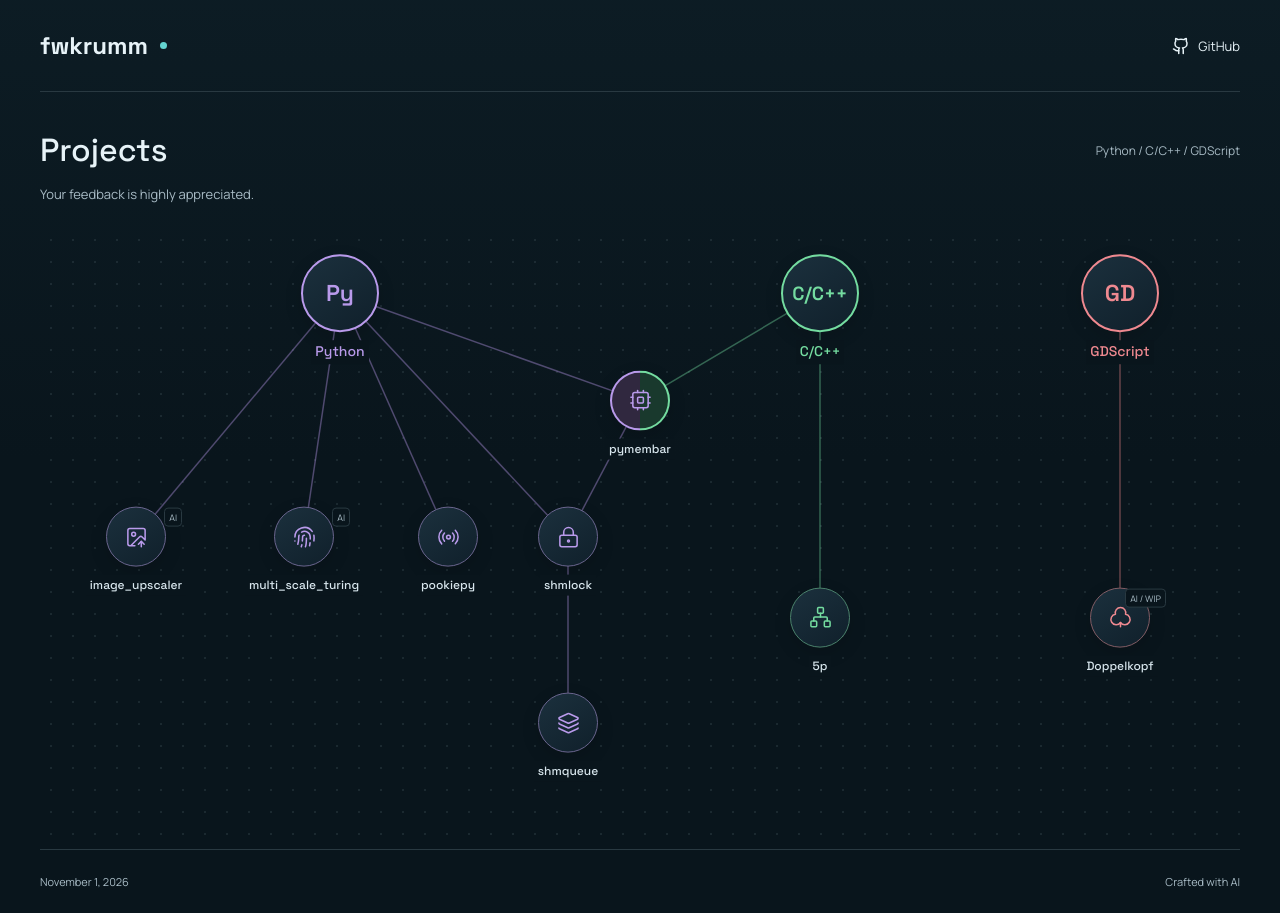
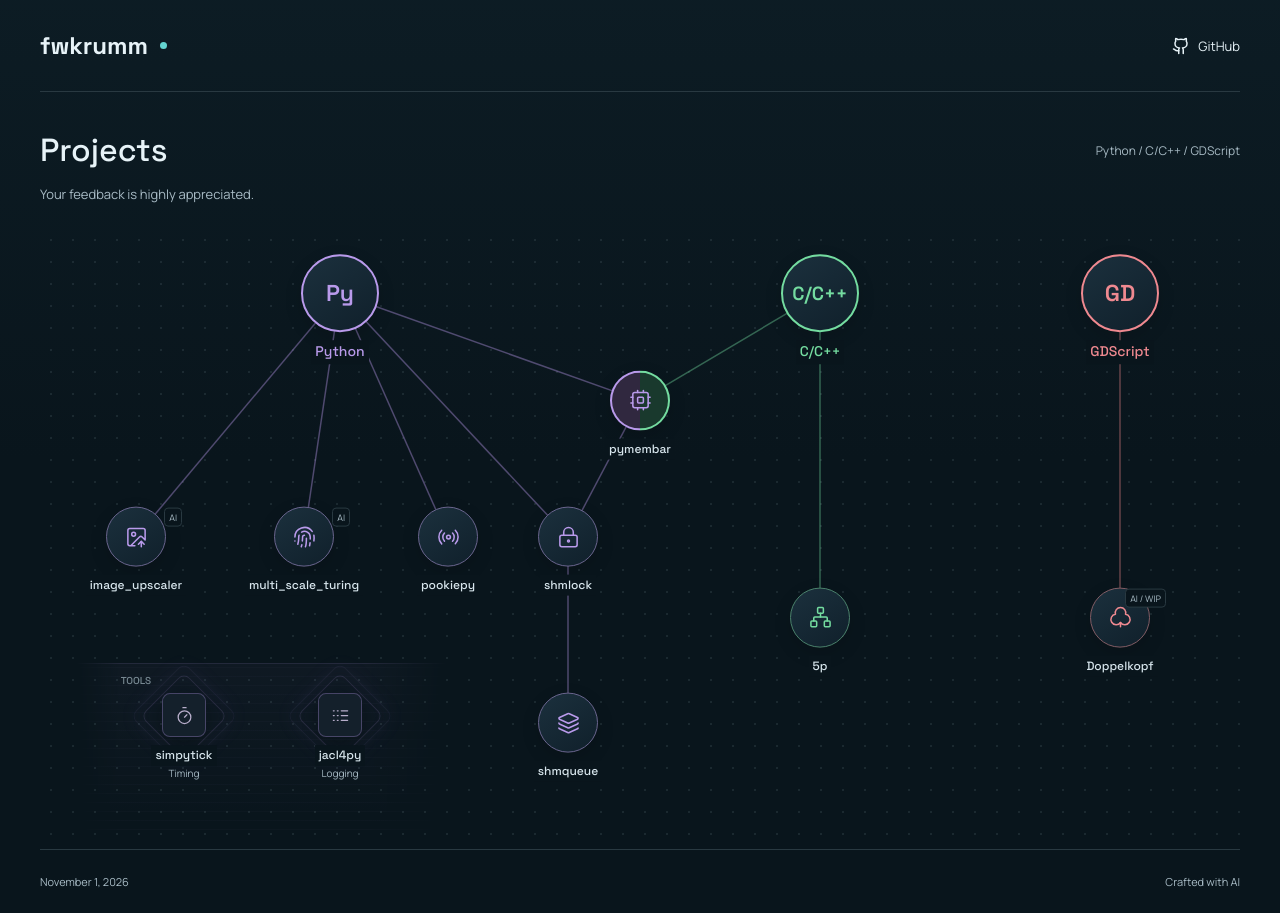
Before and after one commit to fwkrumm/fwkrumm.github.io, a Jekyll site: the page built from index.md, in a window 1280 px wide. Built offline with Jekyll 4.4.1, drawn with Linux system fonts in a browser that asks for light colours.

Commit message:
add new repos

```diff
--- a/_config.yml
+++ b/_config.yml
@@ -2,4 +2,7 @@ remote_theme: pages-themes/modernist@v0.2.0
 plugins:
   - jekyll-remote-theme
 
+exclude:
+  - AGENTS.md
+
 # repository: yourusername/your-repo-name
--- a/_includes/skill-tree.html
+++ b/_includes/skill-tree.html
@@ -11,20 +11,23 @@
   <section class="skill-region {{ tree.id }}" aria-labelledby="heading-{{ tree.id }}" data-tree="{{ tree.id }}">
     <div class="region-heading"><h2 id="heading-{{ tree.id }}">{{ tree.name | escape }}</h2></div>
     <div class="tree-map">
+      {% assign utilities = page.projects | where: 'tree', tree.id | where_exp: 'project', 'project.utility' %}
+      {% if utilities.size > 0 %}<div class="utility-field" aria-hidden="true"><span>Tools</span></div>{% endif %}
       <div class="node-position root-position" data-position="{{ tree.id }}">
         <button class="skill-node root-node" type="button" data-node="{{ tree.id }}" aria-label="{{ tree.name | escape }} projects" aria-pressed="false"><span>{{ tree.symbol | escape }}</span></button>
         <span class="node-label root-label">{{ tree.name | escape }}</span>
       </div>
       {% for project in page.projects %}{% if project.tree == tree.id %}
-      <div class="node-position" data-position="{{ project.id }}">
-        <button class="skill-node project-node{% if project.shared %} shared-node{% endif %}" type="button" data-node="{{ project.id }}" aria-label="{{ project.name | escape }}{% if project.languages %}, {{ project.languages | escape }}{% endif %}" aria-controls="details-{{ project.id }}" aria-expanded="false" aria-haspopup="dialog">
+      <div class="node-position{% if project.utility %} utility-position{% endif %}" data-position="{{ project.id }}">
+        <button class="skill-node project-node{% if project.shared %} shared-node{% endif %}{% if project.utility %} utility-node{% endif %}" type="button" data-node="{{ project.id }}" aria-label="{{ project.name | escape }}{% if project.utility %}, {{ project.utility | downcase | escape }} utility{% endif %}{% if project.languages %}, {{ project.languages | escape }}{% endif %}" aria-controls="details-{{ project.id }}" aria-expanded="false" aria-haspopup="dialog">
           <i data-lucide="{{ project.icon }}" aria-hidden="true"></i><span class="icon-fallback" aria-hidden="true">{{ project.name | slice: 0, 2 }}</span>
         </button>
         <span class="node-label">{{ project.name | escape }}</span>
+        {% if project.utility %}<span class="utility-role">{{ project.utility | escape }}</span>{% endif %}
         {% if project.status %}<span class="node-status">{% if project.id == 'doppelkopf' %}AI / WIP{% else %}AI{% endif %}</span>{% endif %}
         <div class="project-details" id="details-{{ project.id }}" role="dialog" aria-labelledby="title-{{ project.id }}" aria-describedby="summary-{{ project.id }}" hidden>
           <div class="details-heading"><h3 id="title-{{ project.id }}">{{ project.name | escape }}</h3><button class="close-details" type="button" aria-label="Close project details" title="Close project details"><i data-lucide="x" aria-hidden="true"></i><span class="icon-fallback" aria-hidden="true">X</span></button></div>
-          <span class="details-language">{{ project.languages | default: tree.name | escape }}</span>
+          <span class="details-language">{{ project.languages | default: tree.name | escape }}{% if project.utility %} / {{ project.utility | escape }} utility{% endif %}</span>
           {% if project.status %}<span class="details-status">{{ project.status | escape }}</span>{% endif %}
           <p id="summary-{{ project.id }}">{{ project.description | escape }}</p>
           <a class="repository-link" href="{{ project.url | escape }}">View repository<i data-lucide="arrow-up-right" aria-hidden="true"></i></a>
--- a/assets/css/skill-tree.css
+++ b/assets/css/skill-tree.css
@@ -48,6 +48,16 @@ h1 { font: 500 32px 'Space Grotesk', sans-serif; margin: 0; }
 .root-node { width: 78px; height: 78px; border: 2px solid var(--branch); font: 600 23px 'Space Grotesk', sans-serif; }
 .cpp .root-node { font-size: 19px; }
 .shared-node, .shared-node:hover, .shared-node[aria-expanded='true'] { border: 2px solid transparent; background: linear-gradient(90deg, #30283f 50%, #19392d 50%) padding-box, linear-gradient(90deg, #b99aeb 50%, #74dca0 50%) border-box; }
+.utility-field { position: absolute; left: 3%; top: 70%; width: 31%; height: 27%; pointer-events: none; border-top: 1px solid #b99aeb30; background: repeating-linear-gradient(0deg, #b99aeb08 0 1px, transparent 1px 9px), linear-gradient(180deg, #b99aeb0d, transparent); mask-image: linear-gradient(90deg, transparent, #000 12% 78%, transparent); transition: opacity 180ms; opacity: .7; }
+.utility-field span { display: block; padding: 10px 12%; color: var(--muted); font: 500 10px 'Space Grotesk', sans-serif; text-transform: uppercase; letter-spacing: 0; }
+.utility-position { width: 100px; }
+.utility-position::before, .utility-position::after { content: ''; position: absolute; z-index: -1; top: -8px; width: 62px; height: 62px; border: 1px solid #b99aeb26; border-radius: 8px; transform: rotate(45deg); box-shadow: 0 0 22px #b99aeb0c, inset 0 0 16px #b99aeb08; pointer-events: none; transition: border-color 180ms, box-shadow 180ms; }
+.utility-position::after { top: -15px; width: 76px; height: 76px; border-color: #b99aeb12; }
+.utility-node { width: 44px; height: 44px; border-radius: 8px; color: #b8aecb; border-color: #b99aeb50; background-image: none; background-color: #14202b; }
+.utility-node svg { width: 19px; height: 19px; }
+.utility-position:has(.utility-node:hover, .utility-node:focus-visible, .utility-node[aria-expanded='true'])::before { border-color: #b99aeb75; box-shadow: 0 0 26px #b99aeb26, inset 0 0 18px #b99aeb12; }
+.python:has(.utility-node:hover, .utility-node:focus-visible, .utility-node[aria-expanded='true']) .utility-field { opacity: 1; }
+.utility-role { color: var(--muted); font-size: 10px; line-height: 1.5; }
 .node-label { margin-top: 8px; padding: 2px 4px; max-width: 132px; font: 500 12px/1.4 'Space Grotesk', sans-serif; text-align: center; overflow-wrap: anywhere; color: #d8e6ed; background: var(--bg); }
 .root-label { font-size: 14px; color: var(--branch); }
 .node-status { position: absolute; top: 1px; right: 14px; color: var(--muted); background: var(--bg); border: 1px solid var(--line); border-radius: 4px; padding: 2px 4px; font-size: 9px; }
@@ -60,6 +70,8 @@ h1 { font: 500 32px 'Space Grotesk', sans-serif; margin: 0; }
 [data-position='image_upscaler'] { --x: 8%; --y: 52%; }
 [data-position='shmlock'] { --x: 44%; --y: 52%; }
 [data-position='shmqueue'] { --x: 44%; --y: 82%; }
+[data-position='simpytick'] { --x: 12%; --y: 82%; }
+[data-position='jacl4py'] { --x: 25%; --y: 82%; }
 .cpp .root-position { --x: 65%; --y: 13%; }
 .gdscript .root-position { --x: 90%; --y: 13%; }
 [data-position='5p'] { --x: 65%; --y: 65%; }
@@ -94,6 +106,9 @@ h1 { font: 500 32px 'Space Grotesk', sans-serif; margin: 0; }
   [data-position='pookiepy'] { --x: 20%; --y: 61%; }
   [data-position='shmlock'] { --x: 45%; --y: 61%; }
   [data-position='shmqueue'] { --x: 45%; --y: 76%; }
+  .utility-field { left: 57%; top: 37%; width: 40%; height: 21%; }
+  [data-position='simpytick'] { --x: 77%; --y: 44%; }
+  [data-position='jacl4py'] { --x: 77%; --y: 54%; }
   [data-position='5p'] { --x: 85%; --y: 85%; }
   .gdscript .root-position { --x: 20%; --y: 85%; }
   [data-position='doppelkopf'] { --x: 20%; --y: 96%; }
--- a/index.md
+++ b/index.md
@@ -65,6 +65,22 @@ projects:
     url: https://github.com/fwkrumm/5p
     description: >-
       A C++ wrapper for the pcapplusplus library, designed to forward pcap data from pcap(ng) files via UDP/TCP using Boost sockets. This repository employs the conan2 package manager for dependency management.
+  - id: simpytick
+    name: simpytick
+    tree: python
+    utility: Timing
+    icon: timer
+    url: https://github.com/fwkrumm/simpytick
+    description: >-
+      A reusable Python timer with drift-compensated periodic events, thread and process backends, and interruptible sleep.
+  - id: jacl4py
+    name: jacl4py
+    tree: python
+    utility: Logging
+    icon: logs
+    url: https://github.com/fwkrumm/jacl4py
+    description: >-
+      A custom Python logger with colored console output, rotating log files, and additional debug levels. A small building block for use across Python projects.
   - id: doppelkopf
     name: Doppelkopf
     tree: gdscript
```
Also changed, not shown: docs/local_testing.md (+2 -1 lines).
